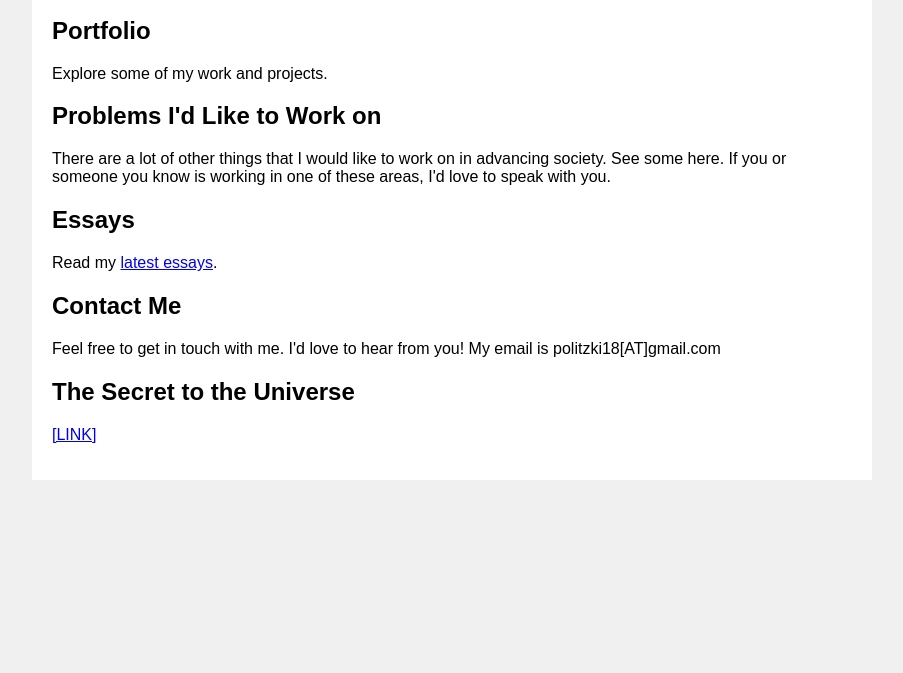
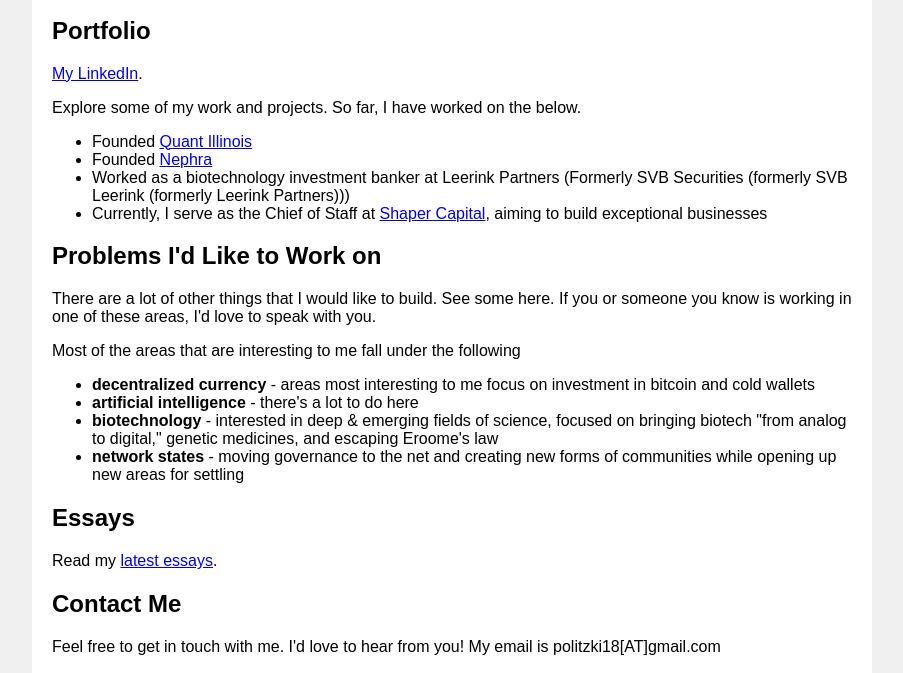
Before and after one commit to jonathan-politzki/Website_Jonathan.Politzki, a plain HTML site: page index.html in a window 1280 px wide. Shown: the part 535-1208 px from the top of the page, without its empty margins (188-1091 px from the left). Before the commit the page ends 1035 px from the top, so only its background shows below. Drawn offline with Linux system fonts and the light colour scheme.

Commit message:
Update index.html

```diff
--- a/index.html
+++ b/index.html
@@ -3,7 +3,7 @@
 <head>
     <meta charset="UTF-8">
     <meta name="viewport" content="width=device-width, initial-scale=1.0">
-    <title>Your Name - Personal Website</title>
+    <title>Politzki Website</title>
     <style>
         /* Add your CSS styles here */
         body {
@@ -61,12 +61,28 @@
         </section>
         <section id="portfolio">
             <h2>Portfolio</h2>
-            <p>Explore some of my work and projects.</p>
+            <p><a href=https://www.linkedin.com/in/jonathanpolitzki/>My LinkedIn</a>.</p>
+            <p></p>
+            <p>Explore some of my work and projects. So far, I have worked on the below.</p>
+            <ul>
+                <li>Founded <a href=https://www.quantillinois.com/>Quant Illinois</a></li>
+                <li>Founded <a href=https://nephra.ai/>Nephra</a></li>
+                <li>Worked as a biotechnology investment banker at Leerink Partners (Formerly SVB Securities (formerly SVB Leerink (formerly Leerink Partners)))</li>
+                <li>Currently, I serve as the Chief of Staff at <a href=https://www.shapercap.com>Shaper Capital</a>, aiming to build exceptional businesses</li>
+            </ul>
             <!-- Add your portfolio content here -->
         </section>
         <section id="Problems I'd Like to Work on">
             <h2>Problems I'd Like to Work on</h2>
-            <p>There are a lot of other things that I would like to work on in advancing society. See some here. If you or someone you know is working in one of these areas, I'd love to speak with you.</p>
+            <p>There are a lot of other things that I would like to build. See some here. If you or someone you know is working in one of these areas, I'd love to speak with you.</p>
+            <p></p>
+            <p>Most of the areas that are interesting to me fall under the following</p>
+            <ul>
+                <li><b>decentralized currency</b> - areas most interesting to me focus on investment in bitcoin and cold wallets</li>
+                <li><b>artificial intelligence</b> - there's a lot to do here</li>
+                <li><b>biotechnology</b> - interested in deep & emerging fields of science, focused on bringing biotech "from analog to digital," genetic medicines, and escaping Eroome's law</li>
+                <li><b>network states</b> - moving governance to the net and creating new forms of communities while opening up new areas for settling</li>
+            </ul>
         </section>
         <section id="essays">
             <h2>Essays</h2>
```
